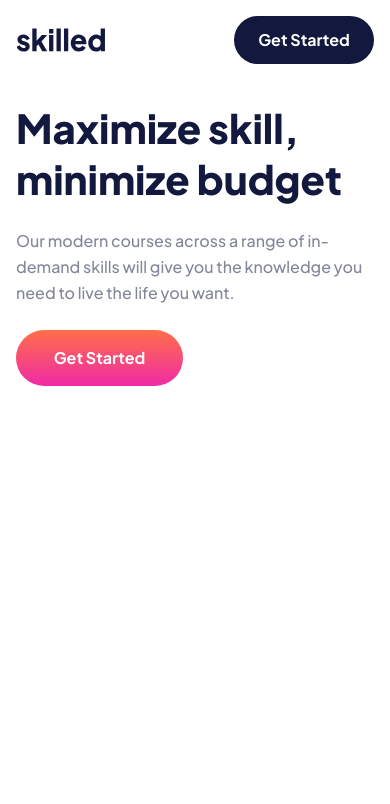
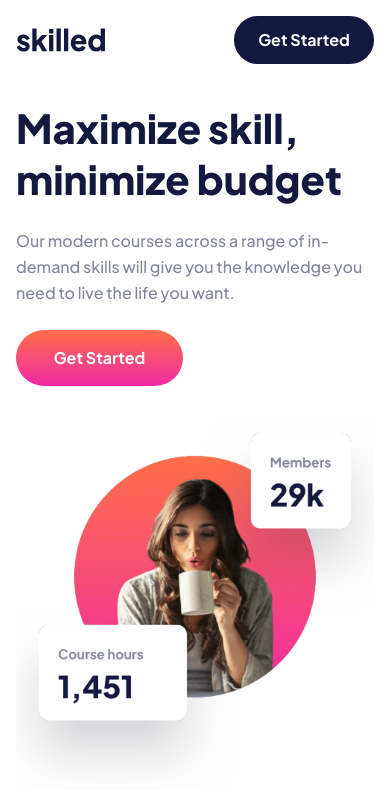
Before and after one commit to ryanbradley-webdev/skilled-e-learning-landing-page, a React (Vite) app: page / in a window 390 px wide. Shown: the top 804 px of the page. Built offline with nearby package versions, Linux system fonts and the light colour scheme.

Commit message:
Add mobile hero image to hero.

```diff
--- a/src/components/hero/Hero.jsx
+++ b/src/components/hero/Hero.jsx
@@ -31,7 +31,7 @@ export default function Hero() {
                 className={styles.img_container}
             >
 
-
+                <img src="/image-hero-mobile.png" alt="" />
 
             </div>
 
--- a/src/components/hero/hero.module.css
+++ b/src/components/hero/hero.module.css
@@ -1,5 +1,5 @@
 .hero {
-    padding-block: 38px 66px;
+    padding-top: 38px;
 }
 
 .heading {
@@ -7,4 +7,10 @@
     flex-direction: column;
     align-items: flex-start;
     gap: 24px;
+    margin-bottom: 28px;
 }
+
+.img_container img {
+    width: 100%;
+    height: auto;
+}
```
Also changed, not shown: public/image-hero-mobile.png (added).
